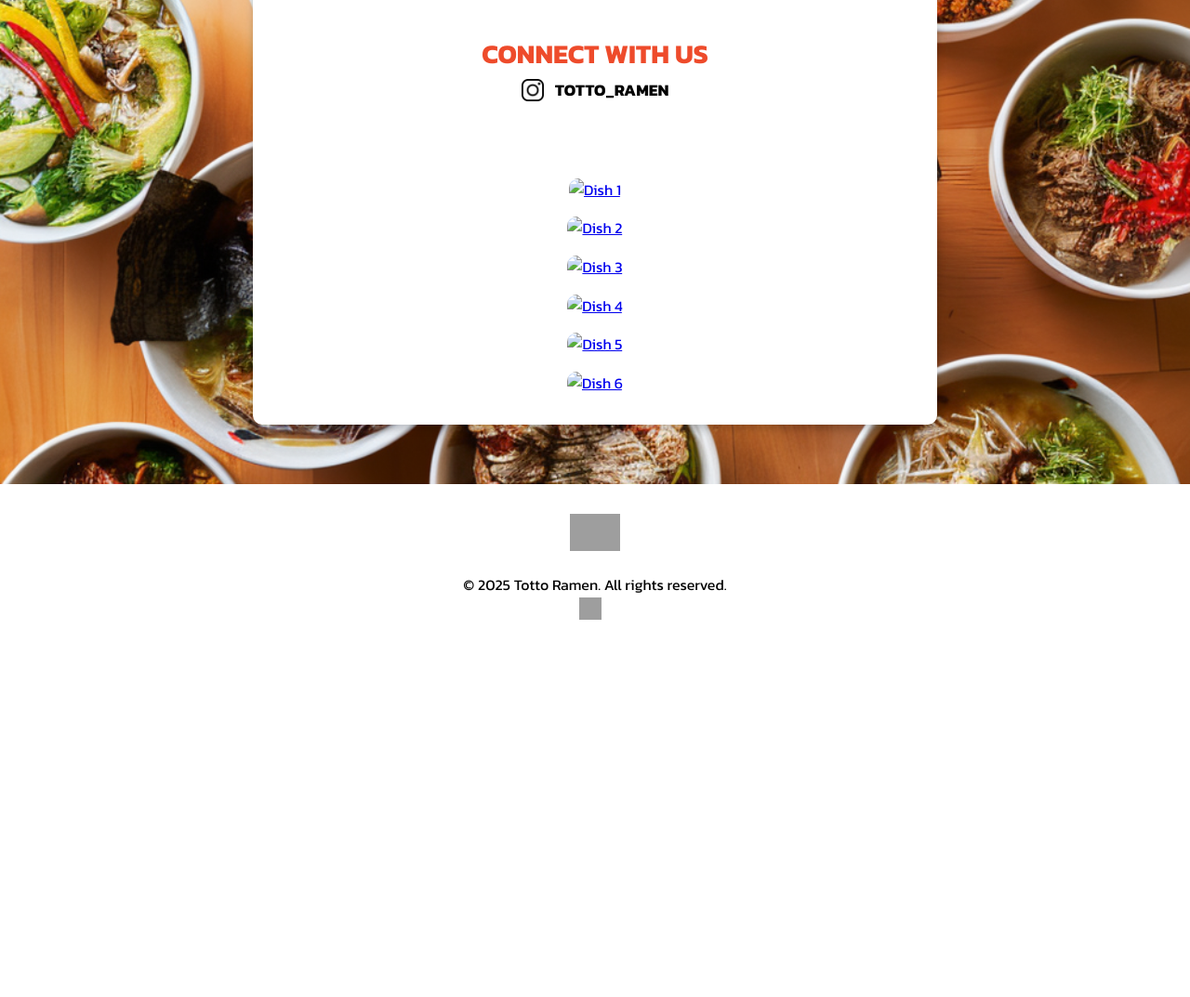
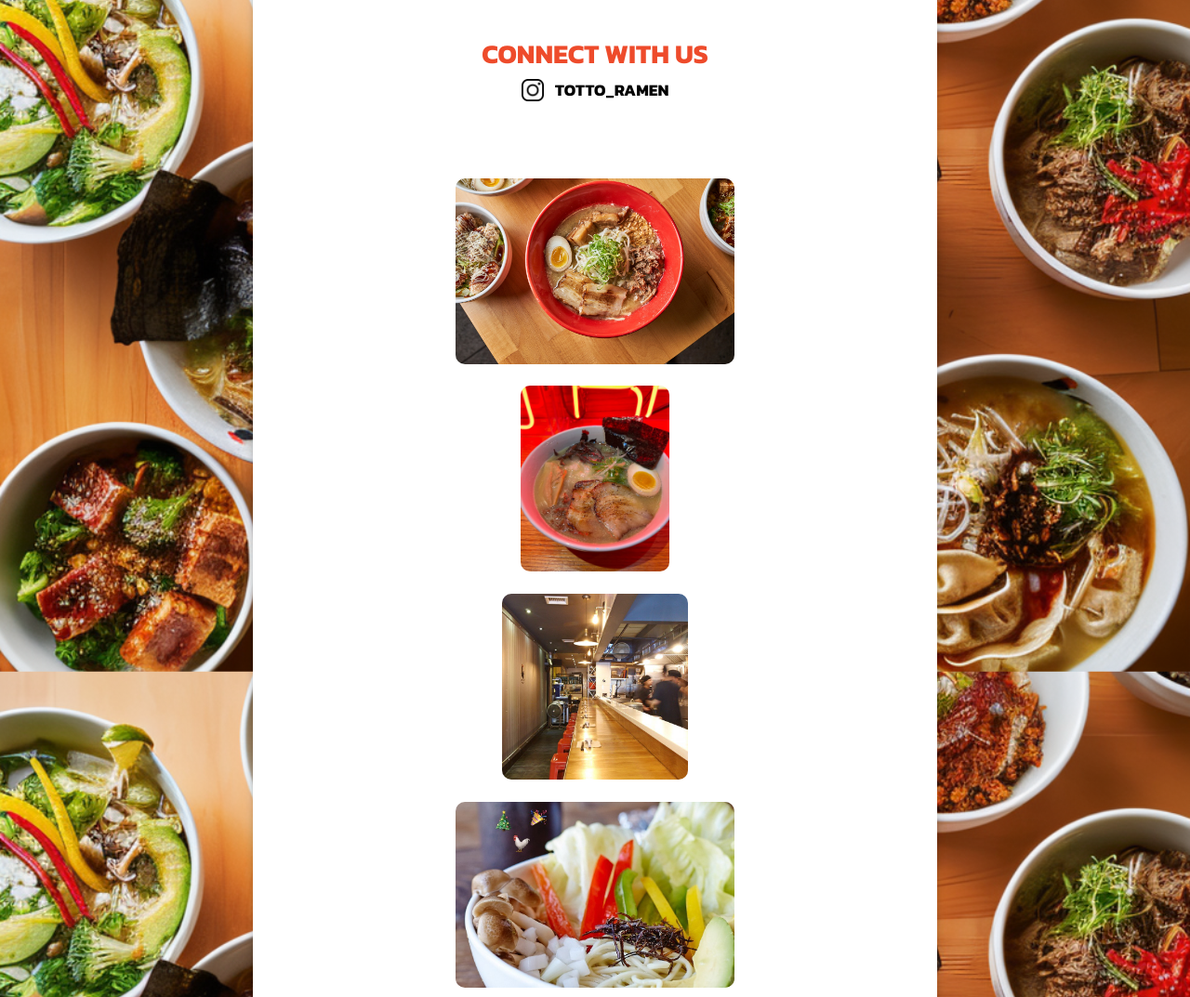
Before and after one commit to Nexus-crypto-code/Totto-Ramen, a plain HTML site: page About.html in a window 1280 px wide. Shown: the part 977-2050 px from the top of the page at 93% size. Before the commit the page ends 1683 px from the top, so only its background shows below. Drawn offline with Linux system fonts and the light colour scheme; grey boxes are pictures that could not be loaded.

Commit message:
Update About.html

```diff
--- a/About.html
+++ b/About.html
@@ -425,22 +425,22 @@
 
 <div class="image-grid">
   <a href="https://www.instagram.com/p/ByArR4fhBZq/">
-    <img src="IMG/TottoRamen1.jpg" alt="Dish 1">
+    <img src="TottoRamen1.jpg" alt="Dish 1">
   </a>
   <a href="https://www.instagram.com/p/DCScpRUypE2/">
-    <img src="IMG/TottoRamen2.jpeg" alt="Dish 2">
+    <img src="TottoRamen2.jpeg" alt="Dish 2">
   </a>
   <a href="https://www.instagram.com/p/DB17dIcSEAD/">
-    <img src="IMG/TottoRamen3.jpeg" alt="Dish 3">
+    <img src="TottoRamen3.jpeg" alt="Dish 3">
   </a>
   <a href="https://www.instagram.com/p/C1FqZ6AuawD/">
-    <img src="IMG/TottoRamen4.jpeg" alt="Dish 4">
+    <img src="TottoRamen4.jpeg" alt="Dish 4">
   </a>
   <a href="https://www.instagram.com/p/CzwrgdPO1uf/">
-    <img src="IMG/TottoRamen5.jpeg" alt="Dish 5">
+    <img src="TottoRamen5.jpeg" alt="Dish 5">
   </a>
   <a href="https://www.instagram.com/p/CxOYe4pO-Sh/">
-    <img src="IMG/TottoRamen6.jpeg" alt="Dish 6">
+    <img src="TottoRamen6.jpeg" alt="Dish 6">
   </a>
 </div>
     </div>
```
